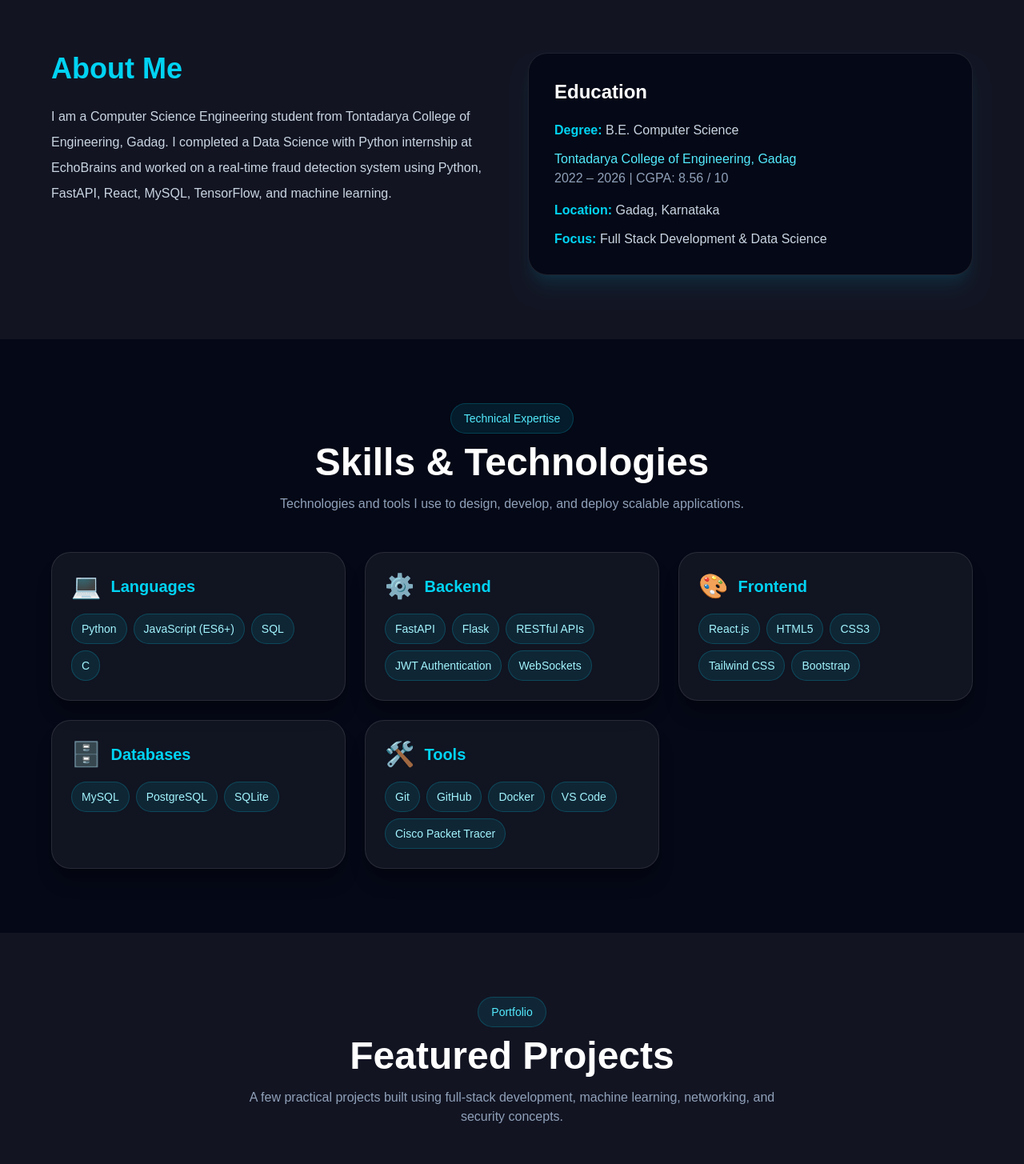
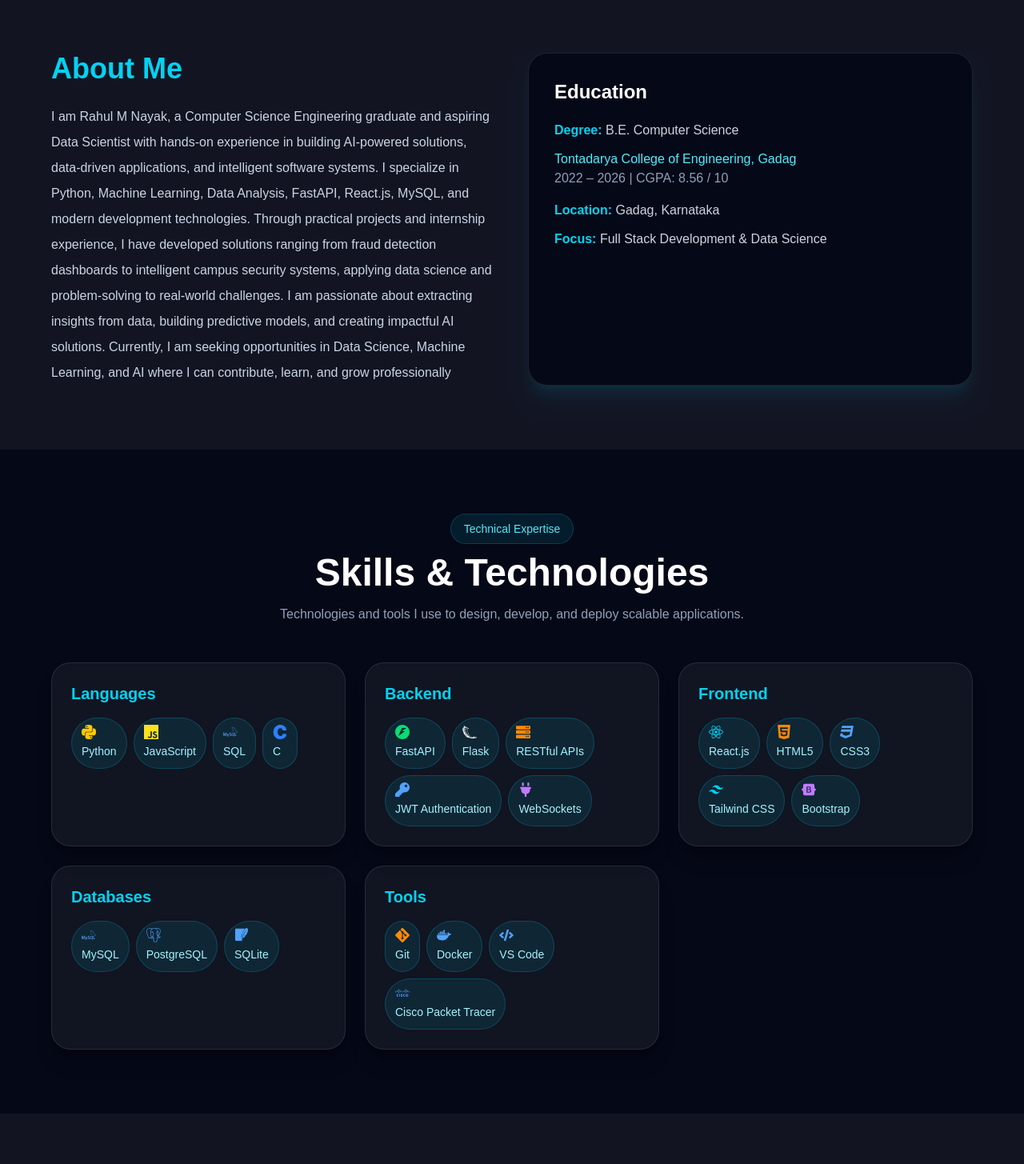
Before and after one commit to RahulN07/rahul-portfolio, a React (Vite) app: page / in a window 1280 px wide. Shown: the part 980-2435 px from the top of the page at 80% size. Built offline with nearby package versions, Linux system fonts and the light colour scheme.

Commit message:
SEO favicon update

```diff
--- a/index.html
+++ b/index.html
@@ -3,7 +3,10 @@
   <head>
     <meta charset="UTF-8" />
     <meta name="google-site-verification" content="CTlWpAgZt-5cWYG-BfcgDaTPkkPzwkgwn5AXUApkOeM" />
-    <link rel="icon" type= "image/png" href="/logo.png" />
+    <link rel="icon" href="/logo.png" />
+    <link rel="shortcut icon" href="/logo.png" />
+    <link rel="apple-touch-icon" href="/logo.png" />
+
     <meta name="viewport" content="width=device-width, initial-scale=1.0" />
     <title>Rahul M Nayak| Portfolio</title>
     <meta name="description" content="Rahul M Nayak's Portfolio Website - Full Stack Developer and Data Science Enthusiast skilled in Python, FastAPI, and Machine Learning and Data Analysis." />
--- a/src/App.jsx
+++ b/src/App.jsx
@@ -11,8 +11,31 @@ import {
   FaCertificate,
   FaPaperPlane,
   FaArrowUp,
+  FaCss3,
+  FaCode,
+  FaServer,
+  FaKey,
+  FaPlug,
 } from "react-icons/fa";
-import { SiFastapi, SiMysql } from "react-icons/si";
+
+import {
+  SiPython,
+  SiJavascript,
+  SiReact,
+  SiMysql,
+  SiPostgresql,
+  SiSqlite,
+  SiGit,
+  SiDocker,
+  SiCisco,
+  SiFastapi,
+  SiFlask,
+  SiHtml5,
+  SiTailwindcss,
+  SiBootstrap,
+  SiGithub,
+  SiC,
+} from "react-icons/si";
 
 const fadeUp = {
   hidden: { opacity: 0, y: 50 },
@@ -212,34 +235,49 @@ setLastSentTime(now);
   const skillCategories = [
     {
       title: "Languages",
-      items: ["Python", "JavaScript (ES6+)", "SQL", "C"],
-      icon: "💻",
+      items: [
+        {name: "Python", icon: <SiPython className="text-yellow-400" />},
+        {name: "JavaScript", icon: <SiJavascript className="text-yellow-300" />},
+        {name: "SQL", icon: <SiMysql className="text-blue-400" />},
+        {name: "C", icon: <SiC className="text-blue-500" />},
+      ],
     },
     {
       title: "Backend",
       items: [
-        "FastAPI",
-        "Flask",
-        "RESTful APIs",
-        "JWT Authentication",
-        "WebSockets",
+        {name: "FastAPI", icon: <SiFastapi className="text-green-400" />},
+        {name: "Flask", icon: <SiFlask className="text-white" />},
+        {name: "RESTful APIs", icon: <FaServer className="text-orange-400" />},
+        {name: "JWT Authentication", icon: <FaKey className="text-blue-400" />},
+        {name: "WebSockets", icon: <FaPlug className="text-purple-400" />},
       ],
-      icon: "⚙️",
     },
     {
       title: "Frontend",
-      items: ["React.js", "HTML5", "CSS3", "Tailwind CSS", "Bootstrap"],
-      icon: "🎨",
+      items: [
+        {name: "React.js", icon: <SiReact className="text-cyan-400" />},
+        {name: "HTML5", icon: <SiHtml5 className="text-orange-400" />},
+        {name: "CSS3", icon: <FaCss3 className="text-blue-400" />},
+        {name: "Tailwind CSS", icon: <SiTailwindcss className="text-cyan-400" />},
+        {name: "Bootstrap", icon: <SiBootstrap className="text-purple-400" />},
+      ],
     },
     {
       title: "Databases",
-      items: ["MySQL", "PostgreSQL", "SQLite"],
-      icon: "🗄️",
+      items: [
+        {name: "MySQL", icon: <SiMysql className="text-blue-400" />},
+        {name: "PostgreSQL", icon: <SiPostgresql className="text-blue-400" />},
+        {name: "SQLite", icon: <SiSqlite className="text-blue-400" />},
+      ],
     },
     {
       title: "Tools",
-      items: ["Git", "GitHub", "Docker", "VS Code", "Cisco Packet Tracer"],
-      icon: "🛠️",
+      items: [
+        {name: "Git", icon: <SiGit className="text-orange-400" />},
+        {name: "Docker", icon: <SiDocker className="text-blue-400" />},
+        {name: "VS Code", icon: <FaCode className="text-blue-400" />},
+        {name: "Cisco Packet Tracer", icon: <SiCisco className="text-blue-400" />},
+      ],
     },
   ];
 
@@ -357,7 +395,7 @@ setLastSentTime(now);
             animate={{ opacity: 1, x: 0 }}
           >
             <p className="mb-5 inline-block rounded-full border border-cyan-400/30 bg-cyan-400/10 px-4 py-2 text-sm text-cyan-300">
-              Final-Year CSE Student • Software Developer
+              Computer Science Graduate • Aspiring Full Stack Developer & Data Scientist
             </p>
 
             <h1 className="mb-6 text-5xl font-black leading-tight md:text-7xl">
@@ -489,11 +527,7 @@ setLastSentTime(now);
               About Me
             </h2>
             <p className="leading-8 text-slate-300">
-              I am a Computer Science Engineering student from Tontadarya
-              College of Engineering, Gadag. I completed a Data Science with
-              Python internship at EchoBrains and worked on a real-time fraud
-              detection system using Python, FastAPI, React, MySQL, TensorFlow,
-              and machine learning.
+              I am Rahul M Nayak, a Computer Science Engineering graduate and aspiring Data Scientist with hands-on experience in building AI-powered solutions, data-driven applications, and intelligent software systems. I specialize in Python, Machine Learning, Data Analysis, FastAPI, React.js, MySQL, and modern development technologies. Through practical projects and internship experience, I have developed solutions ranging from fraud detection dashboards to intelligent campus security systems, applying data science and problem-solving to real-world challenges. I am passionate about extracting insights from data, building predictive models, and creating impactful AI solutions. Currently, I am seeking opportunities in Data Science, Machine Learning, and AI where I can contribute, learn, and grow professionally
             </p>
           </div>
 
@@ -541,20 +575,21 @@ setLastSentTime(now);
                 whileHover={{ y: -8, scale: 1.02 }}
                 className="rounded-3xl border border-white/10 bg-white/5 p-6 shadow-xl shadow-black/20 transition hover:border-cyan-400 hover:shadow-cyan-500/10"
               >
-                <div className="mb-4 flex items-center gap-3">
-                  <div className="text-3xl">{category.icon}</div>
+                <div className="mb-4">
                   <h3 className="text-xl font-bold text-cyan-400">
+
                     {category.title}
                   </h3>
                 </div>
 
                 <div className="flex flex-wrap gap-2">
-                  {category.items.map((item) => (
+                  {category.items.map((item, index) => (
                     <span
-                      key={item}
+                      key={`${item.name}-${index}`}
                       className="rounded-full border border-cyan-400/20 bg-cyan-400/10 px-3 py-2 text-sm text-cyan-200"
                     >
-                      {item}
+                      <span className="text-lg">{item.icon}</span>
+                      {item.name}
                     </span>
                   ))}
                 </div>
@@ -623,13 +658,10 @@ setLastSentTime(now);
           </h2>
           <h3 className="text-2xl font-semibold">EchoBrains</h3>
           <p className="mb-5 text-slate-400">
-            Data Science with Python Intern | Jan 2026 – Apr 2026
+            Data Science with Python Intern | Jan 2026 – May 2026
           </p>
           <p className="leading-8 text-slate-300">
-            Built a real-time fraud detection application using Python, FastAPI,
-            React, MySQL, TensorFlow, and machine learning models. Worked on
-            backend APIs, dashboards, transaction monitoring, and fraud risk
-            analysis.
+            Selected for a stipend-based Data Science internship at EchoBrains, where I worked on Python-based real-world projects involving machine learning, data analysis, and intelligent system development. This experience strengthened my problem-solving abilities and industry-ready technical skills.
           </p>
         </motion.div>
       </section>
@@ -767,31 +799,45 @@ setLastSentTime(now);
               </button>
             </form>
 
-            <div className="mt-8 space-y-4">
+            <div className="space-y-4">
+
                 <a
-            href="https://mail.google.com/mail/?view=cm&fs=1&to=rahulnayak1302@gmail.com"
-            target="_blank"
-            rel="noreferrer"
-            className="block rounded-2xl border border-white/20 px-5 py-4 text-cyan-300 transition hover:border-cyan-400"
+                href="mailto:rahulnayak1302@gmail.com"
+                className="flex items-center gap-4 rounded-2xl border border-white/20 bg-[#0b1220] px-5 py-5 transition hover:border-cyan-400 hover:shadow-lg hover:shadow-cyan-500/10"
                 >
-            ✉ rahulnayak1302@gmail.com
+                <FaEnvelope className="text-2xl text-cyan-400" />
+              <div>
+                <p className="text-sm text-slate-400">Email Address</p>
+      <p className="font-medium text-white">rahulnayak1302@gmail.com</p>
+    </div>
   </a>
+
   <a
     href="https://github.com/RahulN07"
     target="_blank"
-                rel="noreferrer"
-                className="block rounded-2xl border border-white/20 px-5 py-4 text-cyan-300 transition hover:border-cyan-400"
+    rel="noopener noreferrer"
+    className="flex items-center gap-4 rounded-2xl border border-white/20 bg-[#0b1220] px-5 py-5 transition hover:border-cyan-400 hover:shadow-lg hover:shadow-cyan-500/10"
   >
-                GitHub: github.com/RahulN07
+    <FaGithub className="text-2xl text-cyan-400" />
+    <div>
+      <p className="text-sm text-slate-400">GitHub Profile</p>
+      <p className="font-medium text-white">github.com/RahulN07</p>
+    </div>
   </a>
+
       <a
     href="https://www.linkedin.com/in/rahul-nayak-b0055b27a/"
           target="_blank"
-                rel="noreferrer"
-                className="block rounded-2xl border border-white/20 px-5 py-4 text-cyan-300 transition hover:border-cyan-400"
+            rel="noopener noreferrer"
+    className="flex items-center gap-4 rounded-2xl border border-white/20 bg-[#0b1220] px-5 py-5 transition hover:border-cyan-400 hover:shadow-lg hover:shadow-cyan-500/10"
             >
-                LinkedIn: rahul-nayak-b0055b27a
+            <FaLinkedin className="text-2xl text-cyan-400" />
+          <div>
+            <p className="text-sm text-slate-400">LinkedIn Profile</p>
+            <p className="font-medium text-white">linkedin.com/in/rahul-nayak-b0055b27a</p>
+          </div>
            </a>
+
           </div>
           </div>
         </motion.div>
```
Lines whose indentation alone changed are shown as unchanged.
